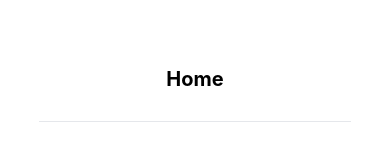
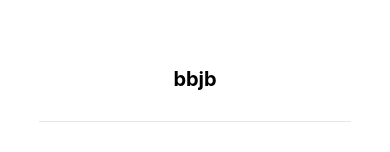
Before and after one commit to suryanayush/aurashiftv1, a React Native app: screen / in a window 390 px wide. Shown: the part 258-410 px from the top of the page. Built offline with nearby package versions, Linux system fonts and the light colour scheme.

Commit message:
first commit

```diff
--- a/App.tsx
+++ b/App.tsx
@@ -6,7 +6,7 @@ import './global.css';
 export default function App() {
   return (
     <>
-      <ScreenContent title="Home" path="App.tsx"></ScreenContent>
+      <ScreenContent title="bbjb" path="App.tsx"></ScreenContent>
       <StatusBar style="auto" />
     </>
   );
--- /dev/null
+++ b/nativewind-env.d.ts
@@ -0,0 +1,3 @@
+/// <reference types="nativewind/types" />
+
+// NOTE: This file should not be edited and should be committed with your source code. It is generated by NativeWind.
--- a/package.json
+++ b/package.json
@@ -17,7 +17,8 @@
     "react": "19.0.0",
     "react-native": "0.79.5",
     "react-native-reanimated": "~3.17.4",
-    "react-native-safe-area-context": "5.4.0"
+    "react-native-safe-area-context": "5.4.0",
+    "react-native-worklets": "^0.6.0"
   },
   "devDependencies": {
     "@babel/core": "^7.20.0",
@@ -26,8 +27,8 @@
     "eslint-config-expo": "^9.2.0",
     "eslint-config-prettier": "^10.1.2",
     "prettier": "^3.2.5",
+    "prettier-plugin-tailwindcss": "^0.5.11",
     "tailwindcss": "^3.4.0",
-    "prettier-plugin-tailwindcss": "^0.5.11",
     "typescript": "~5.8.3"
   },
   "main": "node_modules/expo/AppEntry.js",
```
Also changed, not shown: 1 other file (tests, documents, lock files or other folders).
